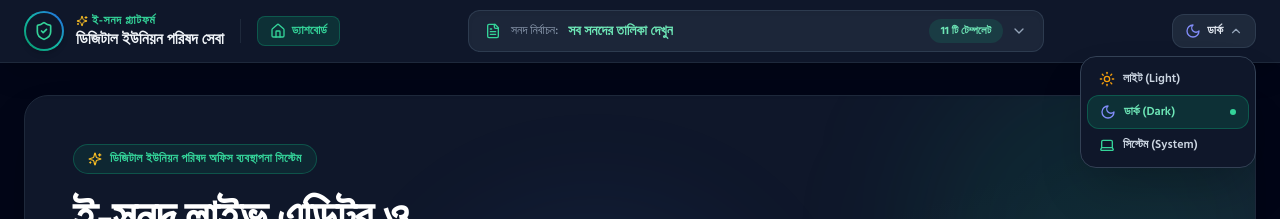
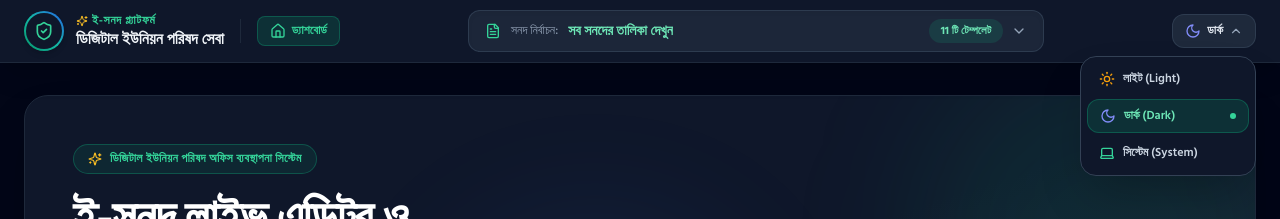
Before and after one commit to ishtiaqrobin/union-council-demo, a Next.js app: page / in a window 1280 px wide. Both pictures are taken after a click on the button "ডার্ক". Shown: the top 219 px of the page. Built offline with nearby package versions, Linux system fonts and the light colour scheme; a web font is replaced by a local one.

Commit message:
feat: add ThemeToggle component for light, dark, and system theme switching

```diff
--- a/src/components/ThemeToggle.tsx
+++ b/src/components/ThemeToggle.tsx
@@ -38,7 +38,7 @@ export function ThemeToggle() {
             className="fixed inset-0 z-[1100]"
             onClick={() => setOpen(false)}
           />
-          <div className="absolute right-0 top-full mt-2 w-44 z-[1200] bg-white dark:bg-slate-900 border border-slate-200 dark:border-slate-700 rounded-2xl shadow-2xl overflow-hidden p-1.5 font-siliguri backdrop-blur-xl animate-in fade-in slide-in-from-top-2 duration-150">
+          <div className="absolute right-0 top-full space-y-1 mt-2 w-44 z-[1200] bg-white dark:bg-slate-900 border border-slate-200 dark:border-slate-700 rounded-2xl shadow-2xl overflow-hidden p-1.5 font-siliguri backdrop-blur-xl animate-in fade-in slide-in-from-top-2 duration-150">
             {themeOptions.map((opt) => (
               <button
                 key={opt.key}
```
